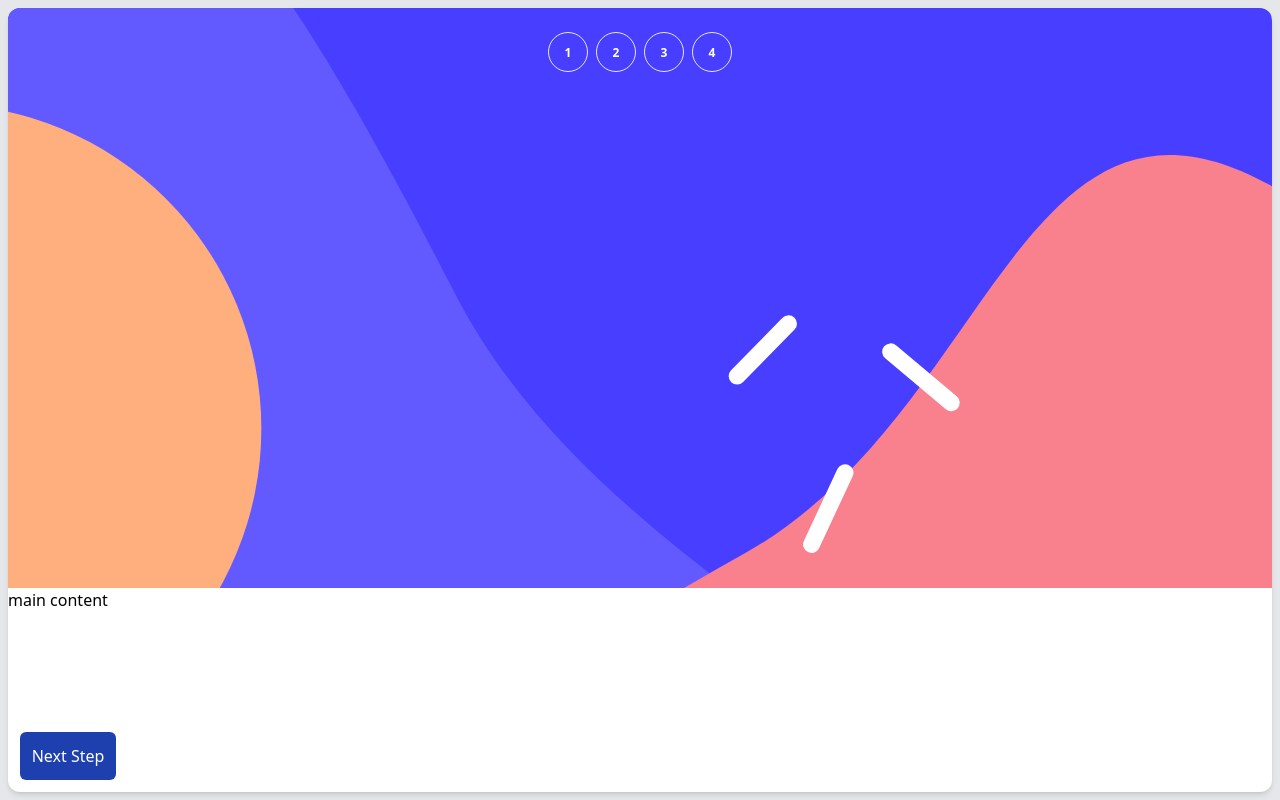
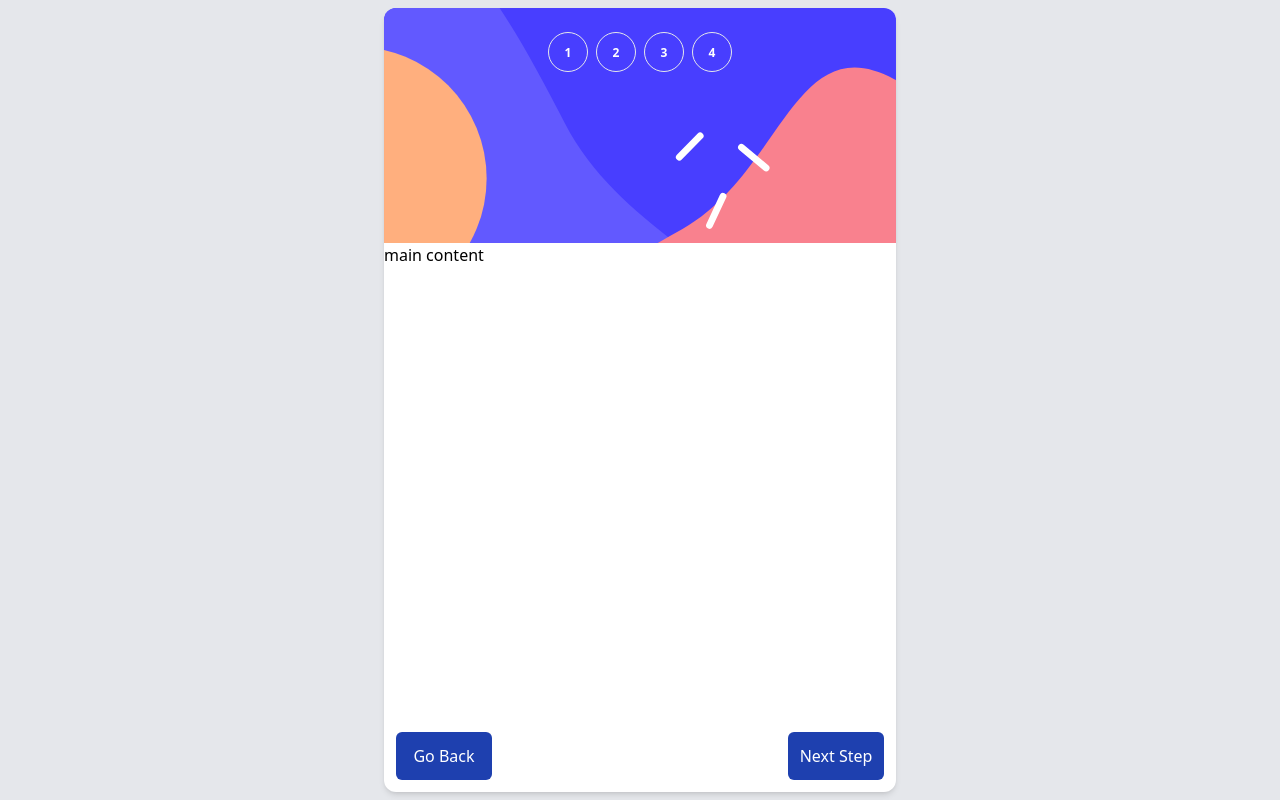
Before and after one commit to Maikolrm/react-multi-steps-form, a React (Vite) app: page / in a window 1280 px wide. Built offline with nearby package versions, Linux system fonts and the light colour scheme.

Commit message:
Project - App - setting app initial state

```diff
--- a/src/App.jsx
+++ b/src/App.jsx
@@ -1,4 +1,9 @@
 import { useState } from 'react'
+import { useImmerReducer } from "use-immer"
+
+// context
+import AppState from "./context/AppState"
+import AppDispatch from "./context/AppDispatch"
 
 // components
 import Container from "./components/Container"
@@ -6,17 +11,40 @@ import Button from "./components/Button"
 import StepsSelector from "./components/StepsSelector"
 
 function App() {
+  // initialState
+  const initialState = {
+    steps: [],
+    currentStep: 0,
+    requestCount: 0
+  }
+
+  // reducer
+  function reducer(draft, action) {
+    switch(action.type) {
+      case "set-current-step":
+        draft.currentStep = action.value
+        break
+    }
+  }
+
+  const [state, dispatch] = useImmerReducer(reducer, initialState)
+
   return (
-    <Container styles="flex flex-col w-full h-full m-auto bg-white rounded-xl shadow-md overflow-hidden">
+    <AppState.Provider value={state}>
+      <AppDispatch.Provider value={dispatch}>
+        <Container styles="flex flex-col w-full max-w-lg h-full m-auto bg-white rounded-xl shadow-md overflow-hidden">
           <Container styles="relative overflow-hidden">
             <img src="/sidebar-mobile.svg" alt="sidebar background" className="block w-full" />
             <StepsSelector steps={[1, 2, 3, 4]} styles="absolute left-0 top-6 z-1 w-full flex justify-center gap-2" />
           </Container>
           <Container styles="flex-1">main content</Container>
-      <Container styles="p-3">
-        <Button name="next step" />
+          <Container styles="flex justify-between p-3">
+            <Button styles={`text-gray-400 ${state.currentStep ? "" : "invisible"}`} name="go back" action="prev" />
+            <Button styles="bg-blue-900 text-white" name="next step" action="next" />
           </Container>
         </Container>
+      </AppDispatch.Provider>
+    </AppState.Provider>
   )
 }
 
```
Lines whose indentation alone changed are shown as unchanged.
